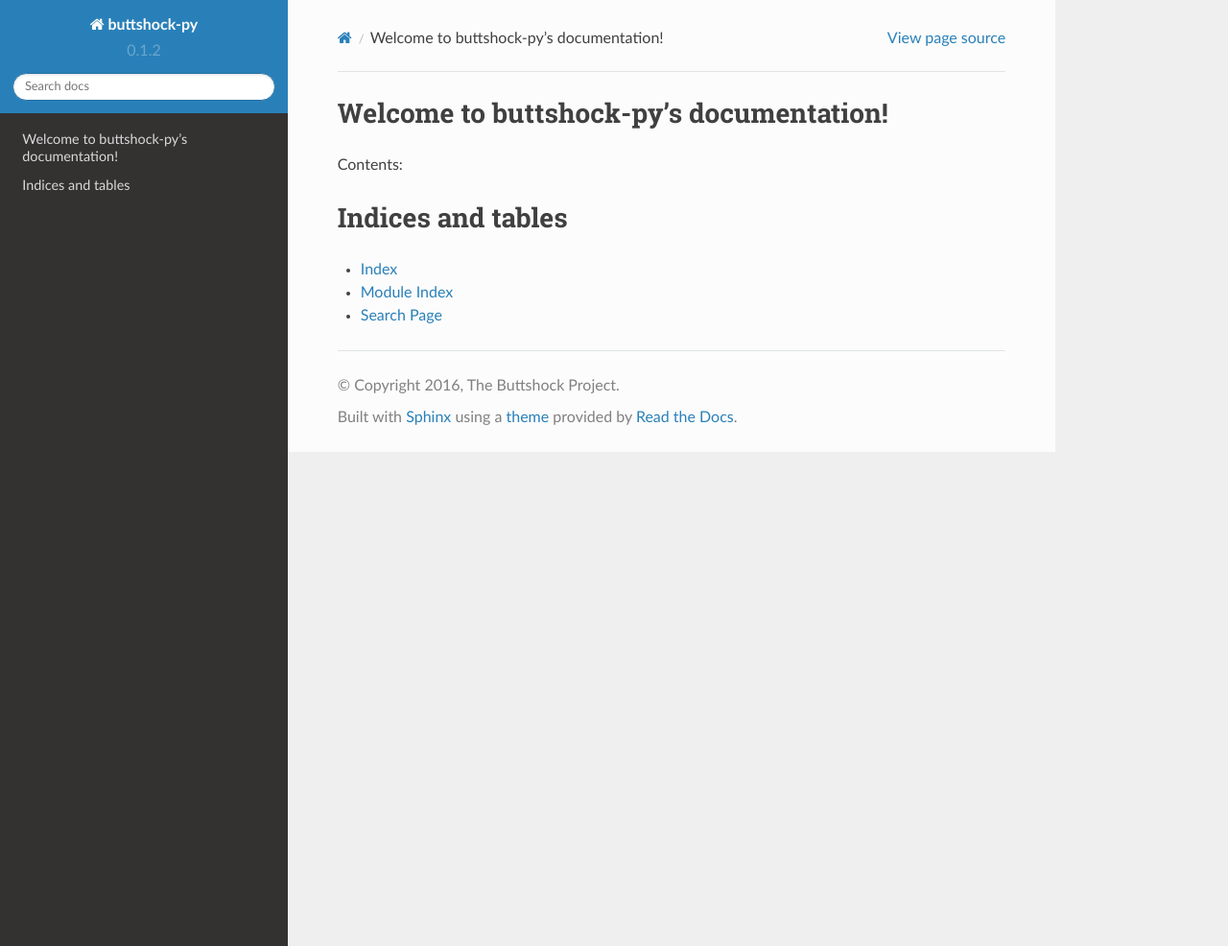
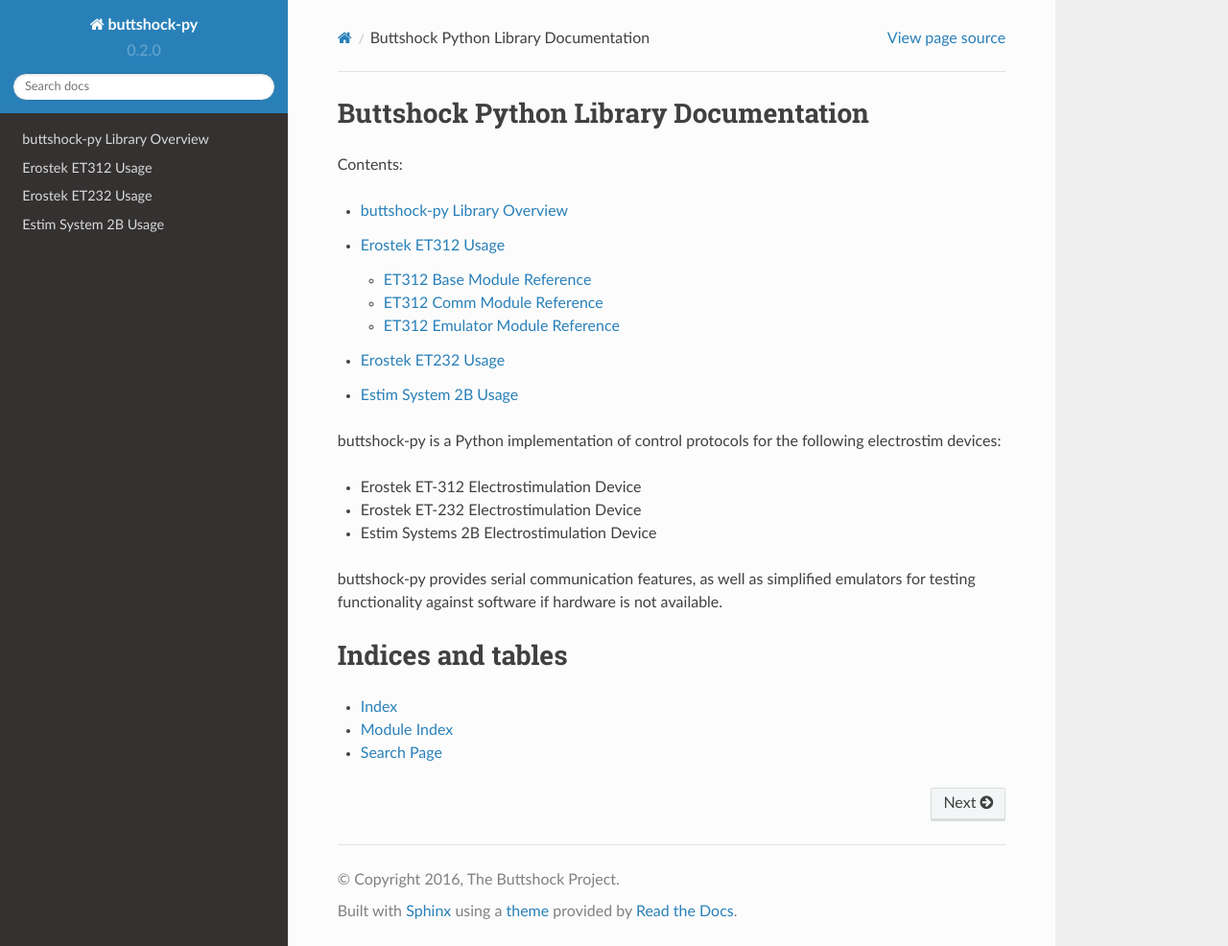
Before and after one commit to nannook206/buttshock-py, a Sphinx documentation site: the page built from doc/index.rst, in a window 1280 px wide and 986 px high. Shown: the whole window at 96% size. Built offline with Sphinx 7.4.7 and the Read the Docs theme 2.0.0, drawn with Linux system fonts in a browser that asks for light colours.

Commit message:
Lots of documentation updates
[ci skip]

```diff
--- /dev/null
+++ b/doc/2b.rst
@@ -0,0 +1,5 @@
+Estim System 2B Usage
+=====================
+
+.. toctree::
+   :maxdepth: 2
--- a/doc/buttshock.et312.base.rst
+++ b/doc/buttshock.et312.base.rst
@@ -1,4 +1,4 @@
-buttshock.et312.base module
+ET312 Base Module Reference
 ===========================
 
 .. automodule:: buttshock.et312.base
--- a/doc/buttshock.et312.comm.rst
+++ b/doc/buttshock.et312.comm.rst
@@ -1,4 +1,4 @@
-buttshock.et312.comm module
+ET312 Comm Module Reference
 ===========================
 
 .. automodule:: buttshock.et312.comm
--- a/doc/buttshock.et312.emulator.rst
+++ b/doc/buttshock.et312.emulator.rst
@@ -1,4 +1,4 @@
-buttshock.et312.emulator module
+ET312 Emulator Module Reference
 ===============================
 
 .. automodule:: buttshock.et312.emulator
--- a/doc/conf.py
+++ b/doc/conf.py
@@ -19,6 +19,7 @@
 # add these directories to sys.path here. If the directory is relative to the
 # documentation root, use os.path.abspath to make it absolute, like shown here.
 sys.path.insert(0, os.path.abspath('..'))
+from buttshock import VERSION as buttshock_version
 
 # -- General configuration ------------------------------------------------
 
@@ -57,9 +58,9 @@
 # built documents.
 #
 # The short X.Y version.
-version = '0.1.2'
+version = buttshock_version
 # The full version, including alpha/beta/rc tags.
-release = '0.1.2'
+release = buttshock_version
 
 # The language for content autogenerated by Sphinx. Refer to documentation
 # for a list of supported languages.
@@ -133,7 +134,7 @@
 # Add any paths that contain custom static files (such as style sheets) here,
 # relative to this directory. They are copied after the builtin static files,
 # so a file named "default.css" will overwrite the builtin "default.css".
-html_static_path = ['_static']
+#html_static_path = ['_static']
 
 # Add any extra paths that contain custom files (such as robots.txt or
 # .htaccess) here, relative to this directory. These files are copied
--- /dev/null
+++ b/doc/et232.rst
@@ -0,0 +1,5 @@
+Erostek ET232 Usage
+===================
+
+.. toctree::
+   :maxdepth: 2
--- /dev/null
+++ b/doc/et312.rst
@@ -0,0 +1,9 @@
+Erostek ET312 Usage
+===================
+
+.. toctree::
+   :maxdepth: 2
+
+   buttshock.et312.base
+   buttshock.et312.comm
+   buttshock.et312.emulator
--- a/doc/index.rst
+++ b/doc/index.rst
@@ -3,15 +3,29 @@
    You can adapt this file completely to your liking, but it should at least
    contain the root `toctree` directive.
 
-Welcome to buttshock-py's documentation!
-========================================
+Buttshock Python Library Documentation
+======================================
 
 Contents:
 
 .. toctree::
-   :maxdepth: 4
+   :maxdepth: 2
 
+   overview
+   et312
+   et232
+   2b
 
+buttshock-py is a Python implementation of control protocols for the
+following electrostim devices:
+
+- Erostek ET-312 Electrostimulation Device
+- Erostek ET-232 Electrostimulation Device
+- Estim Systems 2B Electrostimulation Device
+
+buttshock-py provides serial communication features, as well as
+simplified emulators for testing functionality against software if
+hardware is not available.
 
 Indices and tables
 ==================
--- /dev/null
+++ b/doc/overview.rst
@@ -0,0 +1,5 @@
+buttshock-py Library Overview
+=============================
+
+.. toctree::
+   :maxdepth: 2
```
